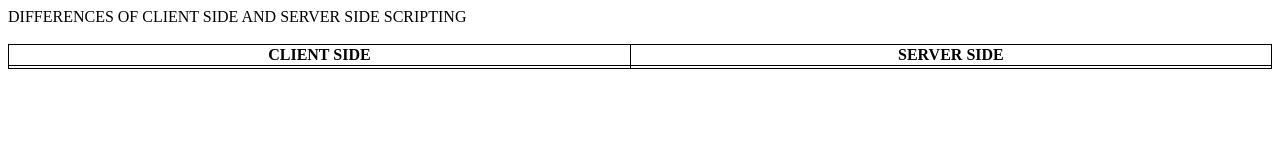
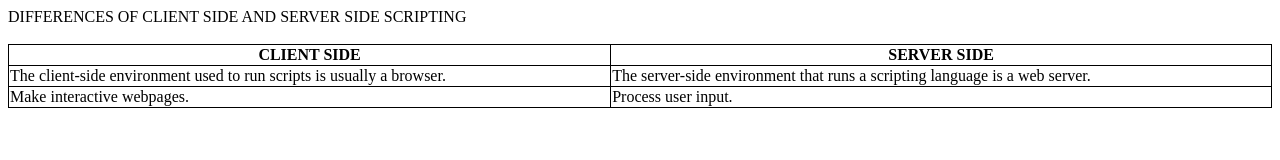
Before and after one commit to TabilGwyneth/GTHTML1, a plain HTML site: page index.html in a window 1280 px wide. Drawn offline with Linux system fonts and the light colour scheme.

Commit message:
Update index.html

```diff
--- a/index.html
+++ b/index.html
@@ -20,8 +20,12 @@
 </tr>
 
 <tr>
-  <td></td>
-  <td></td>
+  <td>The client-side environment used to run scripts is usually a browser.</td>
+  <td>The server-side environment that runs a scripting language is a web server.</td>
+</tr>
+<tr>
+  <td>Make interactive webpages.</td>
+  <td>Process user input.</td>
 </tr>
 
 </table>
```
